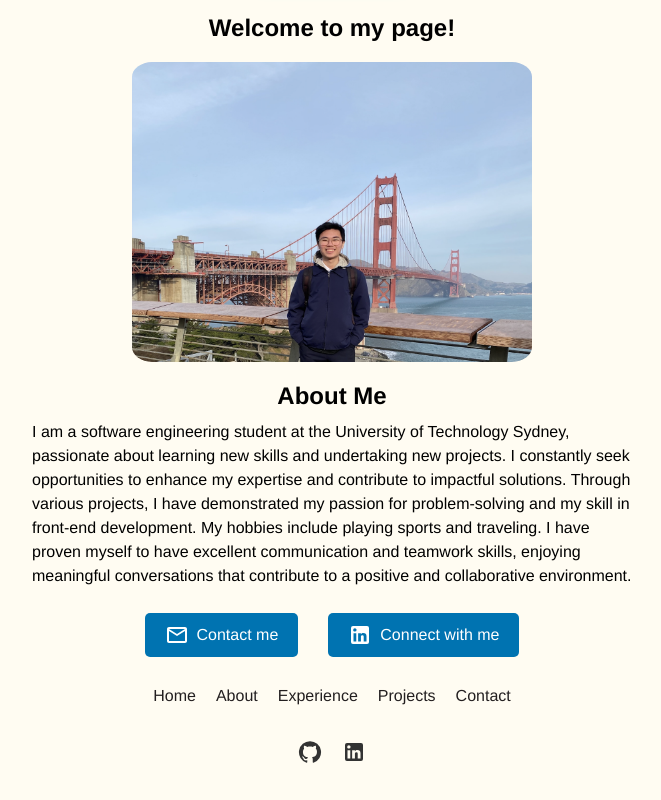
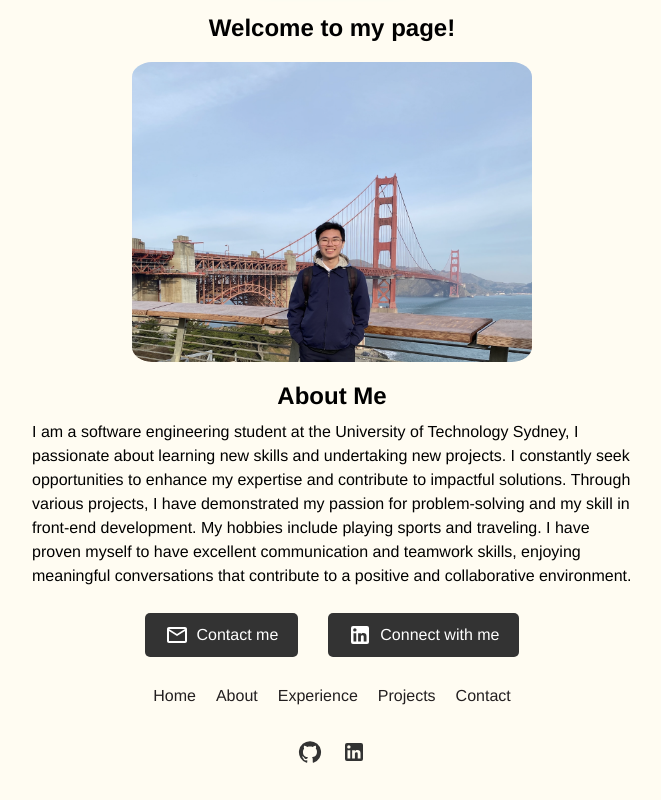
Before and after one commit to kimlengthai/KimlengThai-ePortfolio, a React (Vite) app: page / in a window 1280 px wide. Shown: the part 807-1607 px from the top of the page, without its empty margins (308-969 px from the left). Built offline with nearby package versions, Linux system fonts and the light colour scheme.

Commit message:
Make buttons transition + hoverEffect

```diff
--- a/src/components/About/About.jsx
+++ b/src/components/About/About.jsx
@@ -14,7 +14,7 @@ export const About = () => {
           className={styles.aboutImage}
         />
         <p className={styles.introText}>About Me</p>
-        <p className={styles.aboutText}>I am a software engineering student at the University of Technology Sydney,
+        <p className={styles.aboutText}>I am a software engineering student at the University of Technology Sydney, I
         passionate about learning new skills and undertaking new projects. I constantly seek opportunities to enhance
         my expertise and contribute to impactful solutions. Through various projects, I have demonstrated my passion
         for problem-solving and my skill in front-end development. My hobbies include playing sports and traveling.
--- a/src/components/About/About.module.css
+++ b/src/components/About/About.module.css
@@ -48,14 +48,16 @@
     margin: 5px 0;
     font-size: 16px;
     color: #fff;
-    background-color: #0073b1; /* LinkedIn color */
+    background-color: var(--neutral-color-3);
     text-decoration: none;
     border-radius: 5px;
     transition: background-color 0.3s ease;
   }
 
   .contactButton:hover, .connectButton:hover {
-    background-color: #005582; /* Darker LinkedIn color */
+    background-color: var(--primary-color);
+    color: var(--neutral-color-3);
+    transform: scale(1.05); /* Zoom in effect */
   }
 
   .icon {
```
